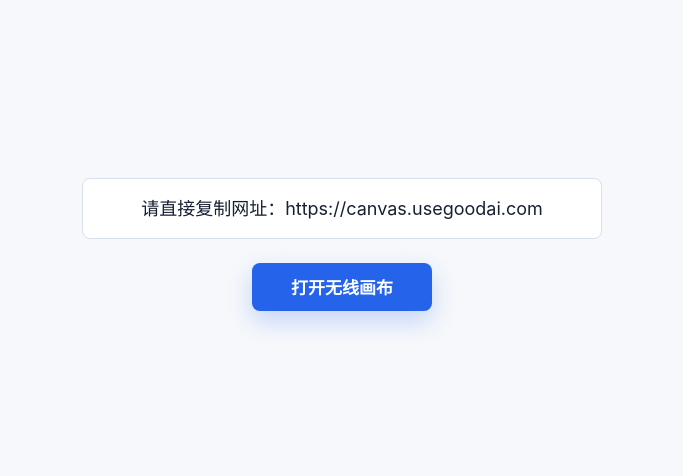
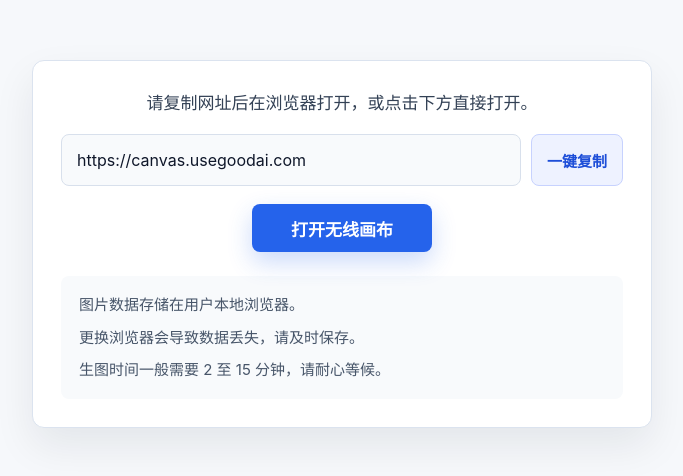
Before and after one commit to youdaowudao/subdocs, a website: page docs/public/go/canvas.html in a window 1280 px wide. Shown: the part 156-632 px from the top of the page, without its empty margins (298-981 px from the left). Drawn offline with Linux system fonts and the light colour scheme.

Commit message:
docs: update canvas launch page

```diff
--- a/docs/public/go/canvas.html
+++ b/docs/public/go/canvas.html
@@ -26,20 +26,61 @@
     }
 
     main {
-      width: min(520px, 100%);
+      width: min(620px, 100%);
+      padding: 28px;
+      border: 1px solid #dbe3ef;
+      border-radius: 12px;
+      background: #fff;
+      box-shadow: 0 18px 40px rgba(15, 23, 42, 0.08);
+    }
+
+    .intro {
+      margin: 0 0 16px;
+      color: #334155;
+      font-size: 17px;
+      line-height: 1.7;
       text-align: center;
     }
 
+    .url-row {
+      display: flex;
+      gap: 10px;
+      margin: 0 0 18px;
+    }
+
     .url {
-      margin: 0 0 24px;
-      padding: 16px 18px;
+      flex: 1;
+      min-width: 0;
+      padding: 14px 15px;
       border: 1px solid #d8e0ec;
       border-radius: 8px;
-      background: #fff;
-      font-size: 18px;
-      line-height: 1.5;
+      background: #f8fafc;
+      color: #0f172a;
+      font-size: 16px;
+      line-height: 1.4;
       word-break: break-all;
       user-select: all;
+    }
+
+    .copy {
+      min-width: 92px;
+      border: 1px solid #c7d2fe;
+      border-radius: 8px;
+      background: #eef2ff;
+      color: #1d4ed8;
+      font-size: 15px;
+      font-weight: 650;
+      cursor: pointer;
+      transition: background 0.16s ease, border-color 0.16s ease;
+    }
+
+    .copy:hover {
+      border-color: #93c5fd;
+      background: #dbeafe;
+    }
+
+    .actions {
+      text-align: center;
     }
 
     .button {
@@ -69,12 +110,78 @@
       outline: 3px solid rgba(37, 99, 235, 0.32);
       outline-offset: 3px;
     }
+
+    .notes {
+      margin: 24px 0 0;
+      padding: 16px 18px;
+      border-radius: 8px;
+      background: #f8fafc;
+      color: #475569;
+      font-size: 15px;
+      line-height: 1.75;
+    }
+
+    .notes p {
+      margin: 0;
+    }
+
+    .notes p + p {
+      margin-top: 6px;
+    }
+
+    @media (max-width: 520px) {
+      main {
+        padding: 22px;
+      }
+
+      .url-row {
+        display: block;
+      }
+
+      .copy {
+        width: 100%;
+        min-height: 44px;
+        margin-top: 10px;
+      }
+    }
   </style>
 </head>
 <body>
   <main>
-    <p class="url">请直接复制网址：https://canvas.usegoodai.com</p>
-    <a class="button" href="https://canvas.usegoodai.com" target="_blank" rel="noopener noreferrer">打开无线画布</a>
+    <p class="intro">请复制网址后在浏览器打开，或点击下方直接打开。</p>
+    <div class="url-row">
+      <div class="url" id="canvas-url">https://canvas.usegoodai.com</div>
+      <button class="copy" type="button" id="copy-url">一键复制</button>
+    </div>
+    <div class="actions">
+      <a class="button" href="https://canvas.usegoodai.com" target="_blank" rel="noopener noreferrer">打开无线画布</a>
+    </div>
+    <div class="notes">
+      <p>图片数据存储在用户本地浏览器。</p>
+      <p>更换浏览器会导致数据丢失，请及时保存。</p>
+      <p>生图时间一般需要 2 至 15 分钟，请耐心等候。</p>
+    </div>
   </main>
+  <script>
+    const copyButton = document.getElementById('copy-url')
+    const canvasUrl = document.getElementById('canvas-url').textContent.trim()
+
+    copyButton.addEventListener('click', async () => {
+      try {
+        await navigator.clipboard.writeText(canvasUrl)
+        copyButton.textContent = '已复制'
+        setTimeout(() => {
+          copyButton.textContent = '一键复制'
+        }, 1600)
+      } catch {
+        const selection = window.getSelection()
+        const range = document.createRange()
+        range.selectNodeContents(document.getElementById('canvas-url'))
+        selection.removeAllRanges()
+        selection.addRange(range)
+        copyButton.textContent = '请手动复制'
+      }
+    })
+  </script>
 </body>
 </html>
```
